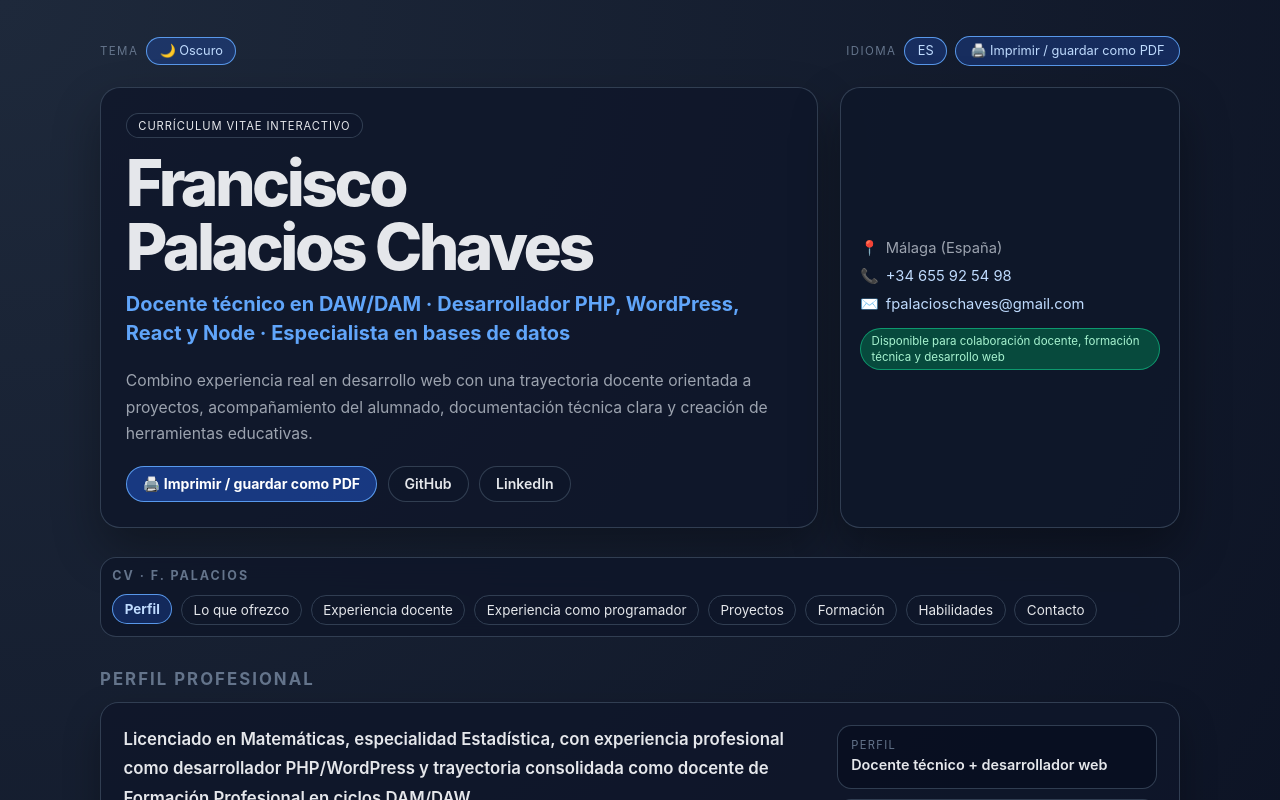
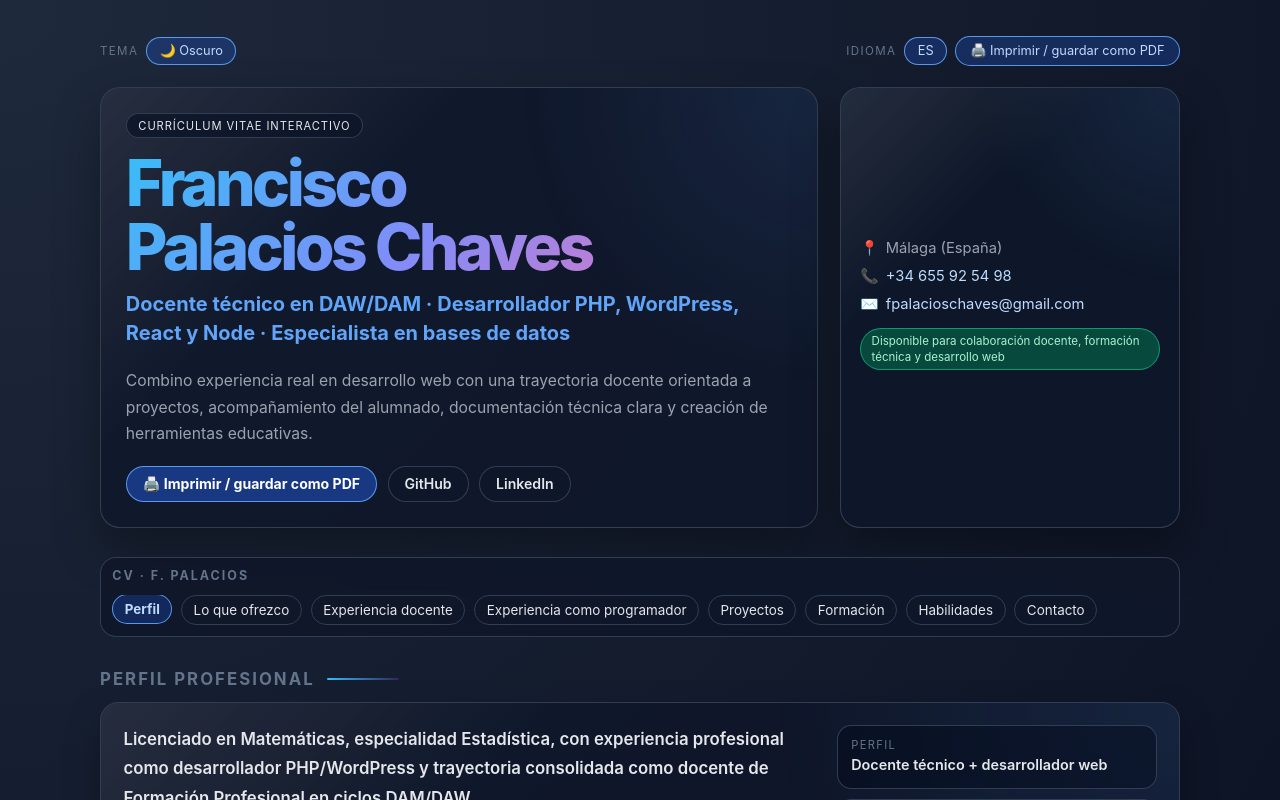
Before and after one commit to fpalacioschaves/cv-react, a React (Vite) app: page / in a window 1280 px wide. Shown: the top 800 px of the page. Built offline with nearby package versions, Linux system fonts and the light colour scheme; no server answers.

Commit message:
Add visual effects and print stylesheet

```diff
--- a/src/index.css
+++ b/src/index.css
@@ -18,6 +18,32 @@ body {
   margin: 0;
   min-width: 320px;
   min-height: 100vh;
+  overflow-x: hidden;
+}
+
+body::before,
+body::after {
+  content: "";
+  position: fixed;
+  z-index: -1;
+  width: 34rem;
+  height: 34rem;
+  border-radius: 999px;
+  pointer-events: none;
+  filter: blur(18px);
+  opacity: 0.42;
+}
+
+body::before {
+  top: -12rem;
+  right: -8rem;
+  background: radial-gradient(circle, rgba(56, 189, 248, 0.5), transparent 68%);
+}
+
+body::after {
+  left: -12rem;
+  bottom: 10%;
+  background: radial-gradient(circle, rgba(168, 85, 247, 0.38), transparent 68%);
 }
 
 button,
@@ -26,9 +52,27 @@ textarea {
   font: inherit;
 }
 
+button,
+a {
+  transition:
+    transform 0.18s ease,
+    filter 0.18s ease,
+    box-shadow 0.18s ease,
+    border-color 0.18s ease,
+    background 0.18s ease;
+}
+
 button:hover,
 a:hover {
   filter: brightness(1.08);
+}
+
+button:not(:disabled):hover,
+header a:hover,
+header button:hover,
+article a:hover,
+nav button:hover {
+  transform: translateY(-2px);
 }
 
 button:focus-visible,
@@ -47,6 +91,101 @@ ul {
   margin-top: 0;
 }
 
+header > div,
+header > aside,
+section > div,
+article,
+nav {
+  position: relative;
+  overflow: hidden;
+}
+
+header > div::before,
+header > aside::before,
+section > div::before,
+article::before {
+  content: "";
+  position: absolute;
+  inset: 0;
+  pointer-events: none;
+  background:
+    linear-gradient(135deg, rgba(255, 255, 255, 0.16), transparent 34%),
+    radial-gradient(circle at top right, rgba(96, 165, 250, 0.18), transparent 36%);
+  opacity: 0.6;
+}
+
+header > div > *,
+header > aside > *,
+section > div > *,
+article > * {
+  position: relative;
+  z-index: 1;
+}
+
+header h1 {
+  background: linear-gradient(135deg, #38bdf8 0%, #818cf8 48%, #f472b6 100%);
+  -webkit-background-clip: text;
+  background-clip: text;
+  color: transparent !important;
+}
+
+section h2 {
+  position: relative;
+  display: inline-flex;
+  align-items: center;
+  gap: 0.75rem;
+}
+
+section h2::after {
+  content: "";
+  width: 4.5rem;
+  height: 2px;
+  border-radius: 999px;
+  background: linear-gradient(90deg, #38bdf8, rgba(168, 85, 247, 0.18));
+}
+
+section > div,
+article,
+header > div,
+header > aside {
+  animation: softEnter 0.5s ease both;
+}
+
+article:hover,
+section > div:hover,
+header > div:hover,
+header > aside:hover {
+  transform: translateY(-4px);
+  box-shadow: 0 24px 55px rgba(15, 23, 42, 0.28) !important;
+}
+
+article:hover {
+  border-color: rgba(96, 165, 250, 0.75) !important;
+}
+
+@keyframes softEnter {
+  from {
+    opacity: 0;
+    transform: translateY(10px);
+  }
+
+  to {
+    opacity: 1;
+    transform: translateY(0);
+  }
+}
+
+@media (prefers-reduced-motion: reduce) {
+  *,
+  *::before,
+  *::after {
+    animation-duration: 0.01ms !important;
+    animation-iteration-count: 1 !important;
+    scroll-behavior: auto !important;
+    transition-duration: 0.01ms !important;
+  }
+}
+
 @media (max-width: 820px) {
   header {
     grid-template-columns: 1fr !important;
@@ -57,16 +196,129 @@ ul {
   }
 }
 
+@page {
+  size: A4;
+  margin: 12mm;
+}
+
 @media print {
+  :root {
+    color: #111827;
+    background: #ffffff;
+  }
+
+  * {
+    box-shadow: none !important;
+    text-shadow: none !important;
+    filter: none !important;
+    animation: none !important;
+    transition: none !important;
+  }
+
   body {
     background: #ffffff !important;
+    color: #111827 !important;
+    min-width: 0;
   }
 
+  body::before,
+  body::after,
+  nav,
   button,
   form,
-  nav,
   [aria-label="Volver arriba"],
   [aria-label="Back to top"] {
     display: none !important;
   }
+
+  a {
+    color: #111827 !important;
+    text-decoration: none !important;
+  }
+
+  header,
+  main,
+  section,
+  article,
+  aside,
+  div {
+    background: transparent !important;
+    color: #111827 !important;
+  }
+
+  header {
+    display: grid !important;
+    grid-template-columns: 1.5fr 0.9fr !important;
+    gap: 8mm !important;
+    margin-bottom: 7mm !important;
+    page-break-after: avoid;
+  }
+
+  header > div,
+  header > aside,
+  section > div,
+  article {
+    border: 1px solid #d1d5db !important;
+    border-radius: 8px !important;
+    padding: 8mm !important;
+    overflow: visible !important;
+    page-break-inside: avoid;
+    transform: none !important;
+  }
+
+  header > div::before,
+  header > aside::before,
+  section > div::before,
+  article::before {
+    display: none !important;
+  }
+
+  header h1 {
+    color: #111827 !important;
+    background: none !important;
+    -webkit-background-clip: initial !important;
+    background-clip: initial !important;
+    font-size: 26pt !important;
+    letter-spacing: -0.04em !important;
+  }
+
+  header p,
+  p,
+  li {
+    color: #111827 !important;
+    font-size: 9.5pt !important;
+    line-height: 1.4 !important;
+  }
+
+  section {
+    margin-bottom: 6mm !important;
+    page-break-inside: avoid;
+    scroll-margin-top: 0 !important;
+  }
+
+  section h2 {
+    color: #111827 !important;
+    font-size: 11pt !important;
+    letter-spacing: 0.08em !important;
+    margin-bottom: 3mm !important;
+  }
+
+  section h2::after {
+    background: #111827 !important;
+    width: 28mm !important;
+  }
+
+  article {
+    margin-bottom: 4mm !important;
+  }
+
+  ul {
+    margin-bottom: 0 !important;
+  }
+
+  footer {
+    color: #4b5563 !important;
+    font-size: 8pt !important;
+    margin-top: 5mm !important;
+  }
 }
```
